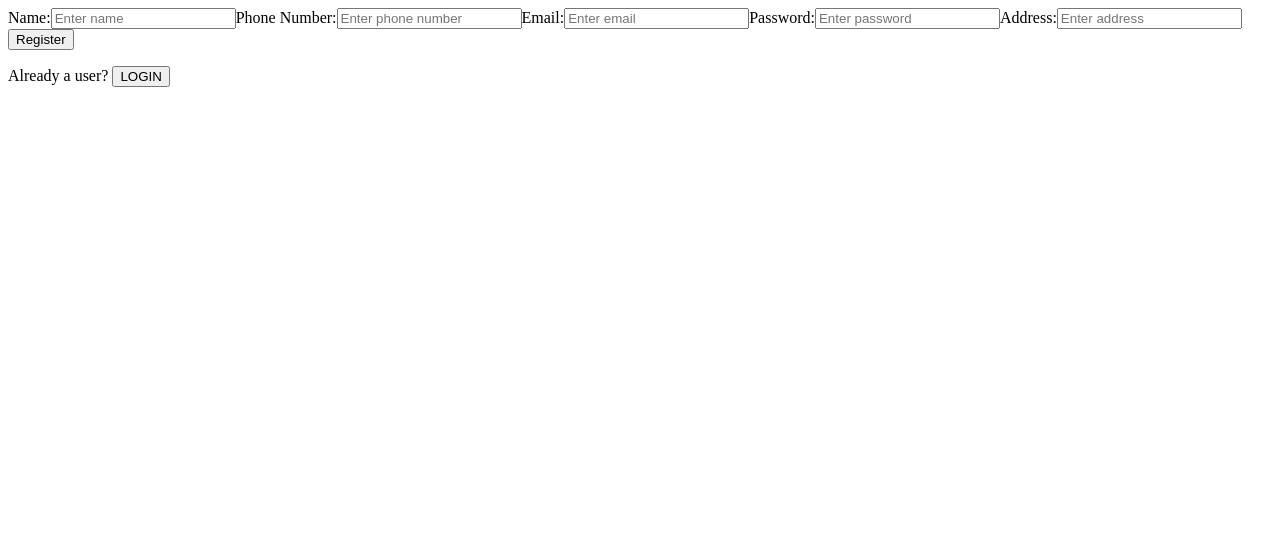
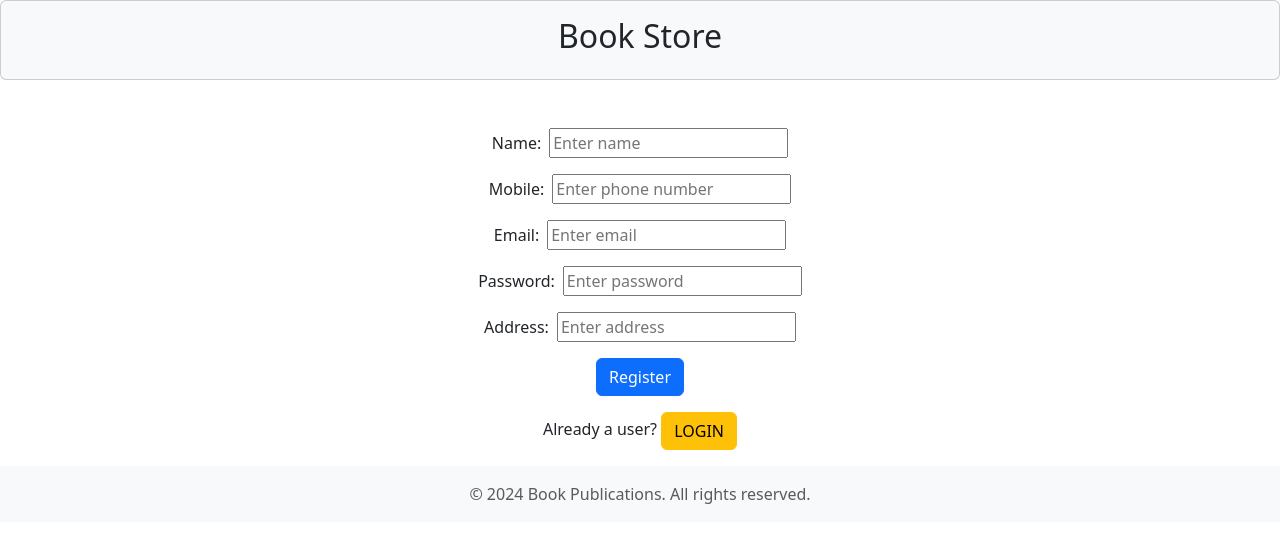
Before and after one commit to Sivaramayya/react-portal, a React (Create React App) app: page /register in a window 1280 px wide. Shown: the top 542 px of the page. Built offline with nearby package versions, Linux system fonts and the light colour scheme.

Commit message:
Design changes
Implemented bootstrap styling and few backend to frontend tweaks.

```diff
--- a/public/index.html
+++ b/public/index.html
@@ -9,21 +9,12 @@
       name="description"
       content="Web site created using create-react-app"
     />
-    <link rel="apple-touch-icon" href="%PUBLIC_URL%/logo192.png" />
-    <!--
-      manifest.json provides metadata used when your web app is installed on a
-      user's mobile device or desktop. See https://developers.google.com/web/fundamentals/web-app-manifest/
-    -->
-
-    <!--
-      Notice the use of %PUBLIC_URL% in the tags above.
-      It will be replaced with the URL of the `public` folder during the build.
-      Only files inside the `public` folder can be referenced from the HTML.
-
-      Unlike "/favicon.ico" or "favicon.ico", "%PUBLIC_URL%/favicon.ico" will
-      work correctly both with client-side routing and a non-root public URL.
-      Learn how to configure a non-root public URL by running `npm run build`.
-    -->
+    <link
+    rel="stylesheet"
+    href="https://cdn.jsdelivr.net/npm/bootstrap@5.3.2/dist/css/bootstrap.min.css"
+    integrity="sha384-T3c6CoIi6uLrA9TneNEoa7RxnatzjcDSCmG1MXxSR1GAsXEV/Dwwykc2MPK8M2HN"
+    crossorigin="anonymous"
+  />
     <title>React App</title>
   </head>
   <body>
--- a/src/App.js
+++ b/src/App.js
@@ -2,6 +2,7 @@ import React from 'react';
 import { BrowserRouter as Router } from 'react-router-dom';
 import AppRoutes from './routes/Approutes';
 import UserProvider  from './context/UserContext';
+import 'bootstrap/dist/css/bootstrap.min.css';
 
 
 const App = () => {
--- a/src/Register/Register.js
+++ b/src/Register/Register.js
@@ -2,13 +2,17 @@ import React, { useState, useContext } from "react";
 import { Link, useNavigate } from "react-router-dom";
 import axios from 'axios';
 import { UserContext } from "../context/UserContext";
+import { Container, Form } from 'react-bootstrap';
+import Headers from "../components/Headers";
+import Footer from "../components/Footer";
 class User {
-  constructor(name, phoneNumber, email, password, address) {
+  constructor(name, phoneNumber, email, password, address, userId) {
     this.name = name;
     this.phoneNumber = phoneNumber;
     this.email = email;
     this.password = password;
     this.address = address;
+    this.userId = userId;
   }
 }
 
@@ -34,7 +38,7 @@ const Register = () => {
         address: registerUser.address
       });
       console.log(response.data);
-      const user=new User(response.data.email, response.data.address, response.data.id,response.data.name,response.data.phoneNumber);
+      const user=new User(response.data.name, response.data.phoneNumber, response.data.email,response.data.password,response.data.address, response.data.userId);
       setUser(user);
       navigate("/welcome");
     } catch (err) {
@@ -44,10 +48,14 @@ const Register = () => {
   };
 
   return (
-    <><form onSubmit={handleRegister}>
-
+    <>
+    <Headers />
+    <Container>
+        <Form onSubmit={handleRegister} className="mt-5">
+          <div className="row">
+            <div className="col-md-12 d-flex justify-content-center">
               <label>
-        Name:
+                <span className="me-2">Name:</span>
                 <input
                   type="text"
                   value={registerUser.name}
@@ -56,38 +64,51 @@ const Register = () => {
                   required />
 
               </label>
+            </div>
+          </div>
+          <div className="row mt-3">
+            <div className="col-md-12 d-flex justify-content-center">
               <label>
-        Phone Number:
+              <span className="me-2">Mobile:</span>
                 <input
                   type="text"
                   value={registerUser.phoneNumber}
                   onChange={(e) => setRegisterUser({ ...registerUser, phoneNumber: e.target.value })}
                   placeholder="Enter phone number"
                   required />
-
               </label>
+            </div>
+            </div>
+            <div className="row mt-3">
+              <div className="col-md-12 d-flex justify-content-center">
                 <label>
-        Email:
+                  <span className="me-2">Email:</span>
                   <input
                     type="email"
                     value={registerUser.email}
                     onChange={(e) => setRegisterUser({ ...registerUser, email: e.target.value })}
                     placeholder="Enter email"
                     required />
-
                 </label>
+              </div>
+            </div>
+            <div className="row mt-3">
+              <div className="col-md-12 d-flex justify-content-center">
                 <label>
-        Password:
+                  <span className="me-2">Password:</span>
                   <input
                     type="password"
                     value={registerUser.password}
                     onChange={(e) => setRegisterUser({ ...registerUser, password: e.target.value })}
                     placeholder="Enter password"
                     required />
-
                 </label>
+              </div>
+            </div>
+            <div className="row mt-3">
+              <div className="col-md-12 d-flex justify-content-center">
                 <label>
-        Address:
+                <span className="me-2">Address:</span>
                   <input
                     type="text"
                     value={registerUser.address}
@@ -95,8 +116,23 @@ const Register = () => {
                     placeholder="Enter address"
                     required />
                 </label>
-      <button type="submit">Register</button>
-    </form><p>Already a user? <Link to="/"><button type="submit">LOGIN</button></Link></p></>
+              </div>
+            </div>
+            <div className="row mt-3">
+              <div className="col-md-12 d-flex justify-content-center">
+                <button type="submit" className="btn btn-primary btn-md">Register</button>
+              </div>
+            </div>
+        </Form>
+    <div className="row mt-3">
+      <div className="col-md-12 d-flex justify-content-center">
+        <p>Already a user? <Link to="/"><button type="submit" className="btn btn-warning btn-md">LOGIN</button></Link></p>
+      </div>
+    </div>
+    </Container>
+
+    <Footer />
+    </>
 
   );
 };
--- a/src/catalog/Catalog.js
+++ b/src/catalog/Catalog.js
@@ -16,7 +16,8 @@ const Catalog = () => {
   const fetchBooks = async () => {
     try {
       const response = await axios.get('http://localhost:9191/book-service/books');
-      setBooks(response.data);
+      console.log(response.data);
+      setBooks(response.data.content);
     } catch (error) {
       console.error('Error fetching books:', error);
     }
--- /dev/null
+++ b/src/components/Footer.js
@@ -0,0 +1,13 @@
+import React from 'react'
+
+const Footer = () => {
+  return (
+    <footer className="footer mt-auto py-3 bg-light position-relative bottom-0 start-0">
+    <div className="container text-center">
+      <span className="text-muted">© 2024 Book Publications. All rights reserved.</span>
+    </div>
+    </footer>
+  )
+}
+
+export default Footer
--- /dev/null
+++ b/src/components/Headers.js
@@ -0,0 +1,14 @@
+import React from 'react'
+import { Card, row } from 'react-bootstrap';
+
+const Headers = () => {
+  return (
+    <>
+        <Card className='pb-3 pt-3 bg-light'>
+         <h2 className='row justify-content-center'>Book Store</h2>
+        </Card>
+    </>
+  )
+}
+
+export default Headers
--- /dev/null
+++ b/src/components/NavBar.js
@@ -0,0 +1,17 @@
+import React from 'react';
+import { Navbar, Nav } from 'react-bootstrap';
+import 'bootstrap/dist/css/bootstrap.min.css';
+
+const NavBar = () => {
+  return (
+    <Navbar bg="light" expand="lg">
+      <Navbar.Brand href="#home">Welcome</Navbar.Brand>
+        <Nav className="ml-auto">
+          <Nav.Link href="#cart">Cart</Nav.Link>
+          <Nav.Link href="#orders">My Orders</Nav.Link>
+        </Nav>
+    </Navbar>
+  );
+};
+
+export default NavBar;
--- a/src/login/Login.js
+++ b/src/login/Login.js
@@ -2,13 +2,19 @@ import React, { useState, useContext } from "react";
 import { useNavigate, Link } from "react-router-dom";
 import { UserContext } from "../context/UserContext";
 import axios from 'axios';
+import { Container, Form } from 'react-bootstrap';
+import Headers from "../components/Headers";
+import Footer from "../components/Footer";
+
 
 class User {
-  constructor(email, password, userId,name) {
+  constructor(name, phoneNumber, email, password, address, userId) {
+    this.name = name;
+    this.phoneNumber = phoneNumber;
     this.email = email;
     this.password = password;
+    this.address = address;
     this.userId = userId;
-    this.name=name;
   }
 }
 
@@ -31,7 +37,7 @@ const Login = () => {
       const orderItemsLength = response.data.orderItems.length;
       setOrderItemsLength(orderItemsLength);
       setOrderItems(orderItems);
-      const user = new User(response.data.email, response.data.password, response.data.userId, response.data.name);
+      const user = new User(response.data.name, response.data.phoneNumber, response.data.email,response.data.password,response.data.address,response.data.userId);
       setUser(user);
       navigate("/welcome");
     } catch (err) {
@@ -41,9 +47,14 @@ const Login = () => {
   };
 
   return (
-    <><form onSubmit={handleLogin}>
-      <label>
-        Username:
+    <>
+    <Headers />
+    <Container>
+      <Form onSubmit={handleLogin} className="mt-5">
+        <div className="row">
+          <div className="col-md-12 d-flex justify-content-center">
+            <label >
+              <span className="me-2">Username:</span>
             <input
             type="text"
             value={loginUser.email}
@@ -51,8 +62,12 @@ const Login = () => {
             placeholder="Enter username"
             required />
           </label>
+          </div>
+        </div>
+        <div className="row mt-3">
+          <div className="col-md-12 d-flex justify-content-center">
             <label>
-        Password:
+            <span className="me-2">Password:</span>
             <input
             type="password"
             value={loginUser.password}
@@ -60,10 +75,24 @@ const Login = () => {
             placeholder="Enter password"
             required />
             </label>
-      <button type="submit">Login</button>
+          </div>
+        </div>
 
-    </form>
-    <p>New User? <Link to="/register"><button type="submit">Register</button></Link></p></>
+      <div className="row mt-3">
+        <div className="col-md-12 d-flex justify-content-center">
+          <button type="submit" className="btn btn-primary btn-md">Login</button>
+        </div>
+      </div>
+
+    </Form>
+        <div className="row mt-3">
+          <div className="col-md-12 d-flex justify-content-center">
+            <p>New User? <Link to="/register"><button type="submit" className="btn btn-warning btn-md">Register</button></Link></p>
+          </div>
+        </div>
+    </Container>
+    <Footer />
+  </>
 
   );
 };
--- a/src/login/Welcome.js
+++ b/src/login/Welcome.js
@@ -1,12 +1,18 @@
 import React from 'react';
 import OrderCount from '../orderdetails/OrderCount';
 import Catalog from '../catalog/Catalog';
+import Headers from '../components/Headers';
+import Footer from '../components/Footer';
+import NavBar from '../components/NavBar';
 
 const Welcome = () => {
   return(
     <>
+     <Headers />
+     <NavBar />
      <OrderCount />
      <Catalog />
+     <Footer />
     </>
 
 );
--- a/src/orderdetails/OrderCount.js
+++ b/src/orderdetails/OrderCount.js
@@ -23,7 +23,7 @@ const OrderCount = () => {
 
       console.log(bookIds);
       const booksResponse = await axios.get('http://localhost:9191/book-service/books');
-      const orderBooks = booksResponse.data.filter(book => bookIds.includes(book.id));
+      const orderBooks = booksResponse.data.content.filter(book => bookIds.includes(book.id));
       setOrderDetails(orderBooks);
     } catch (error) {
       console.error('Error fetching order details:', error);
```
Lines whose indentation alone changed are shown as unchanged.
